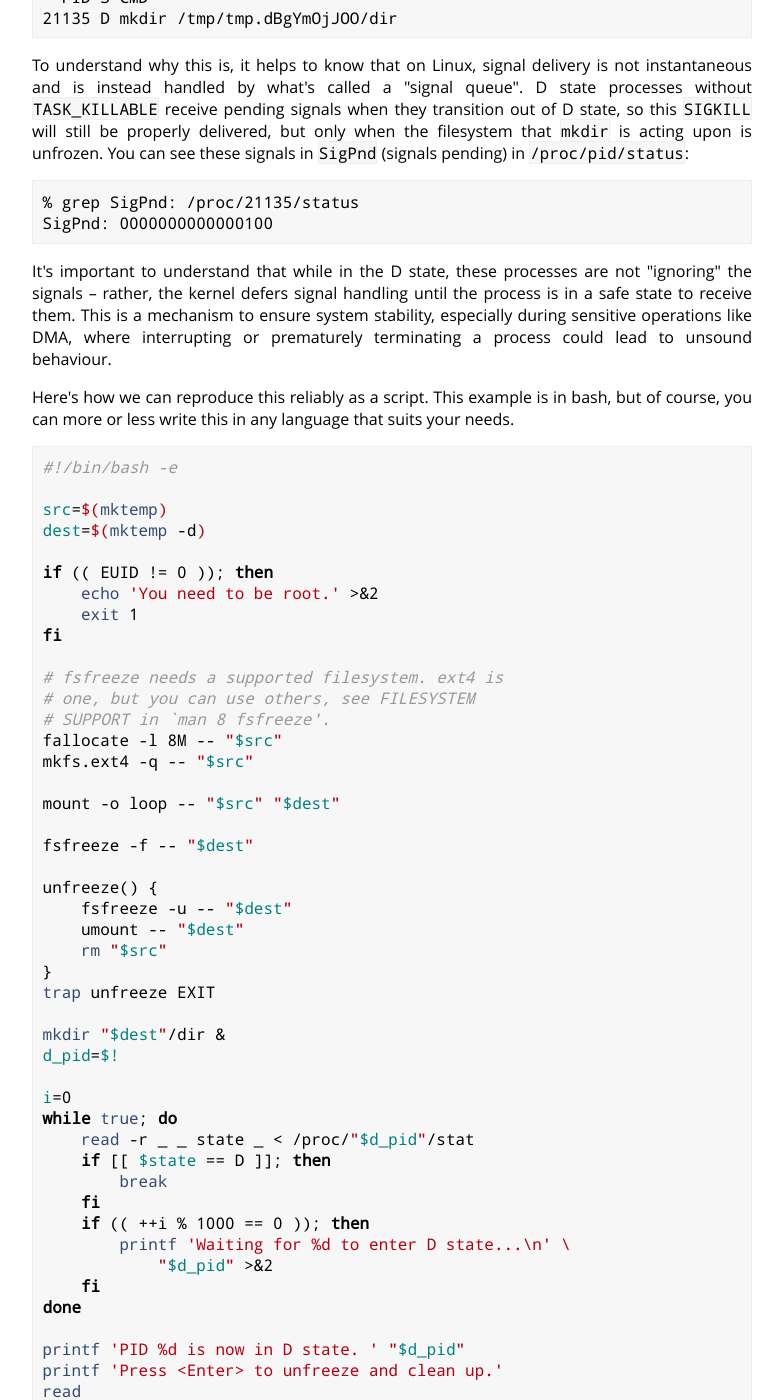
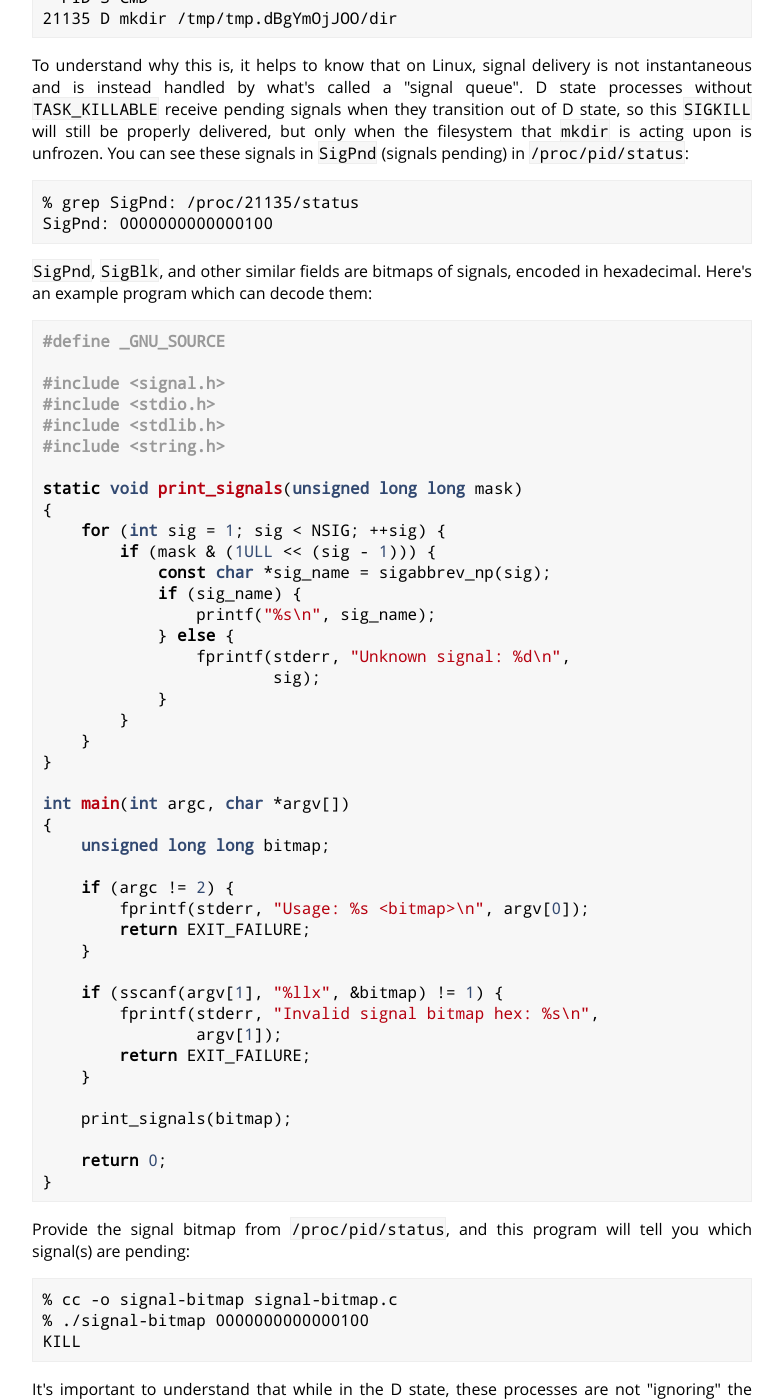
Before and after one commit to cdown/chrisdown.name, a Jekyll site: the page built from _posts/2024-02-05-reliably-creating-d-state-processes-on-demand.md, in a window 1280 px wide and 1400 px high, scrolled down 12507 px. Shown: the whole window, without its empty margins (248-1031 px from the left). Built offline with Jekyll 4.4.1, drawn with Linux system fonts in a browser that asks for light colours; a script that is not in the unit is left out; part of the change alters nothing that is shown.

Commit message:
vfork: Put signal bitmap decoder at side

```diff
--- /dev/null
+++ b/_plugins/sidenote.rb
@@ -0,0 +1,13 @@
+class Sidenote < Liquid::Block
+  def render(context)
+    site = context.registers[:site]
+    converter = site.find_converter_instance(::Jekyll::Converters::Markdown)
+    output = converter.convert(super(context))
+
+    "<div class=\"sidenote sidenote-right\">
+#{output}
+</div>"
+  end
+
+  Liquid::Template.register_tag "sidenote", self
+end
--- a/_posts/2024-02-05-reliably-creating-d-state-processes-on-demand.md
+++ b/_posts/2024-02-05-reliably-creating-d-state-processes-on-demand.md
@@ -775,9 +775,7 @@ unfrozen. You can see these signals in `SigPnd` (signals pending) in
     % grep SigPnd: /proc/21135/status
     SigPnd:	0000000000000100
 
-{% comment %}
-TODO: put on the side i guess
-
+{% sidenote %}
 `SigPnd`, `SigBlk`, and other similar fields are bitmaps of signals, encoded in
 hexadecimal. Here's an example program which can decode them:
 
@@ -814,7 +812,7 @@ int main(int argc, char *argv[])
     }
 
     if (sscanf(argv[1], "%llx", &bitmap) != 1) {
-        fprintf(stderr, "Invalid signal mask hex: %s\n",
+        fprintf(stderr, "Invalid signal bitmap hex: %s\n",
                 argv[1]);
         return EXIT_FAILURE;
     }
@@ -831,7 +829,7 @@ you which signal(s) are pending:
     % cc -o signal-bitmap signal-bitmap.c
     % ./signal-bitmap 0000000000000100
     KILL
-{% endcomment %}
+{% endsidenote %}
 
 It's important to understand that while in the D state, these processes are not
 "ignoring" the signals -- rather, the kernel defers signal handling until the
```
